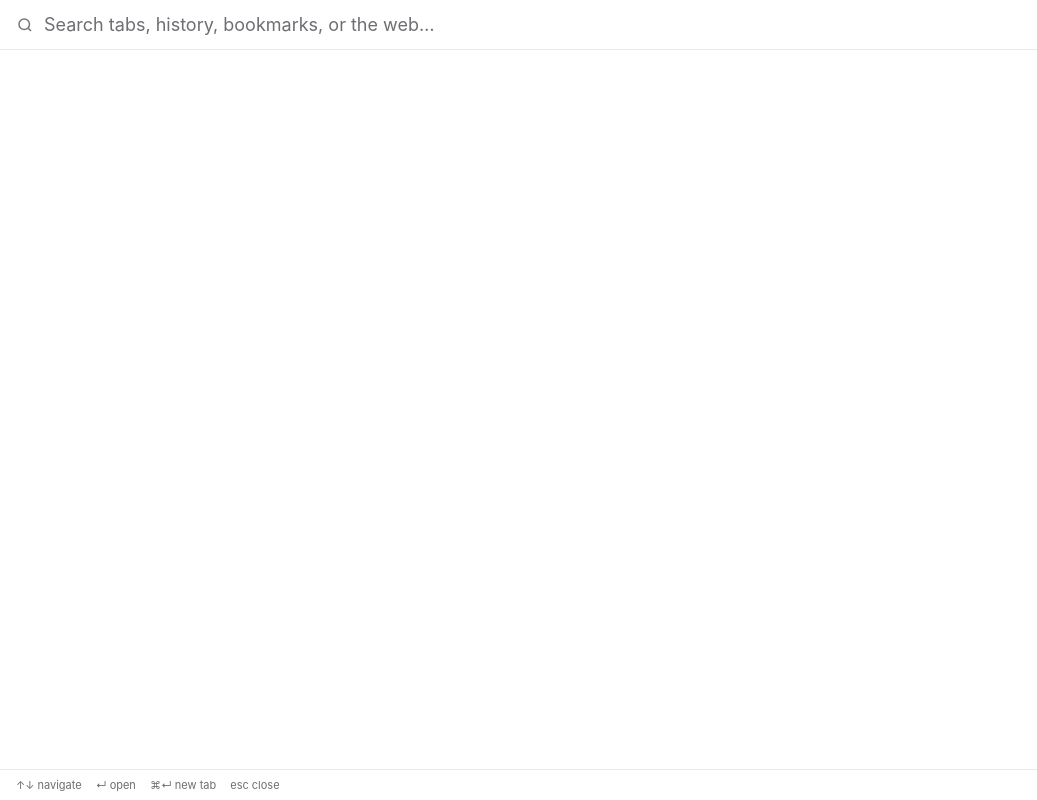
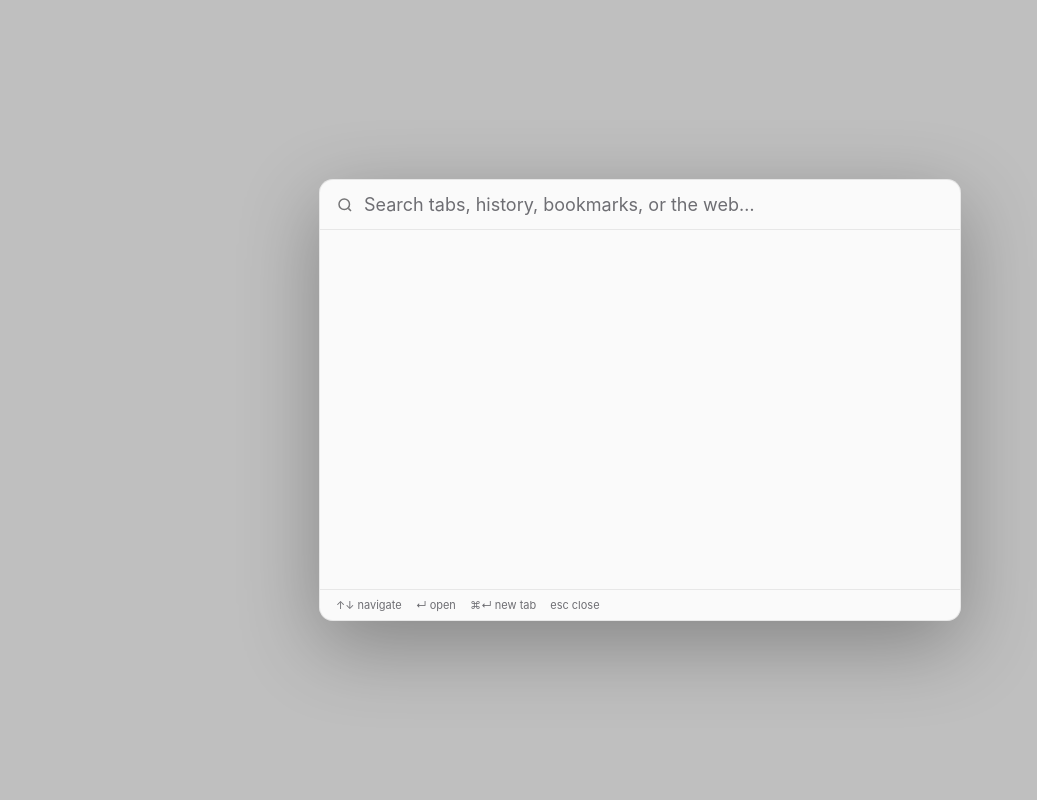
Before and after one commit to arsso/msearch-chrome-extension, a website with bundled scripts: page src/palette/palette.html in a window 1280 px wide. Shown: the whole page, without its empty margins (0-1037 px from the left). Built offline with nearby package versions, Linux system fonts and the light colour scheme; no server answers.

Commit message:
esc problem fixed

```diff
--- a/src/host.js
+++ b/src/host.js
@@ -106,7 +106,7 @@ export function createHostController(api) {
     await ready;
     const [tab] = await api.tabs.query({ active: true, lastFocusedWindow: true });
     if (!tab) return openFallback(null);
-    if (tab.windowId === fallback.windowId) return openFallback(tab);
+    if (tab.windowId === fallback.windowId) return closeFallback();
     if (await sendToggle(tab.id)) return;
     if (canInject(tab.url)) {
       try {
--- a/src/palette/palette.css
+++ b/src/palette/palette.css
@@ -3,12 +3,16 @@
   .ms-root { color: #f5f5f7; --ms-bg: rgba(32,32,36,0.94); --ms-border: rgba(255,255,255,0.1); --ms-muted: #a1a1a6; --ms-sel: rgba(255,255,255,0.08); }
 }
 .ms-root[data-host="overlay"] { position: fixed; inset: 0; z-index: 2147483647; display: flex; align-items: flex-start; justify-content: center; padding-top: 14vh; }
-.ms-root[data-host="window"] { position: fixed; inset: 0; display: block; }
+/* The fallback window is created at panel size, but Chrome opens it fullscreen when the
+   parent window is fullscreen (macOS); then the panel sits centred on a backdrop like the overlay. */
+.ms-root[data-host="window"] { position: fixed; inset: 0; display: flex; align-items: center; justify-content: center; }
 .ms-root[hidden] { display: none !important; }
 .ms-backdrop { position: absolute; inset: 0; background: rgba(0,0,0,0.25); }
-.ms-root[data-host="window"] .ms-backdrop { display: none; }
 .ms-panel { position: relative; width: min(640px, calc(100vw - 32px)); background: var(--ms-bg); backdrop-filter: blur(24px); -webkit-backdrop-filter: blur(24px); border: 1px solid var(--ms-border); border-radius: 14px; box-shadow: 0 24px 80px rgba(0,0,0,0.3); overflow: hidden; display: flex; flex-direction: column; }
-.ms-root[data-host="window"] .ms-panel { width: 100%; height: 100%; border: 0; border-radius: 0; box-shadow: none; }
+.ms-root[data-host="window"] .ms-panel { width: min(640px, 100vw); height: min(440px, 100vh); border: 0; border-radius: 0; box-shadow: none; }
+@media (min-width: 700px) {
+  .ms-root[data-host="window"] .ms-panel { border: 1px solid var(--ms-border); border-radius: 14px; box-shadow: 0 24px 80px rgba(0,0,0,0.3); }
+}
 .ms-inputwrap { display: flex; align-items: center; gap: 10px; padding: 14px 16px; border-bottom: 1px solid var(--ms-border); }
 .ms-inputwrap svg { width: 18px; height: 18px; flex: none; opacity: 0.6; }
 .ms-input { all: unset; flex: 1; font: inherit; font-size: 18px; color: inherit; min-width: 0; }
--- a/src/palette/palette.js
+++ b/src/palette/palette.js
@@ -29,7 +29,7 @@ function hostOf(url) {
   try { return new URL(url).host; } catch { return url ?? ''; }
 }
 
-export function createPalette({ root, host, send, onClose = () => {}, faviconUrl = null }) {
+export function createPalette({ root, host, send, onClose = () => {}, faviconUrl = null, captureKeys = true }) {
   const rootEl = el('div', 'ms-root');
   rootEl.dataset.host = host;
   rootEl.hidden = true;
@@ -120,25 +120,46 @@ export function createPalette({ root, host, send, onClose = () => {}, faviconUrl
     close();
   }
 
-  function onKey(e) {
+  // Keys are taken on the window in the capture phase, before any page or
+  // other-extension handler and regardless of where focus is. The palette
+  // lives in a closed shadow root, so the page sees focus on the host element,
+  // not on a text field, and some scripts (and sites that pull focus back to
+  // their own input) would otherwise treat the keystrokes as their own.
+  const win = root.ownerDocument.defaultView;
+  function hasFocus() {
+    return (root.activeElement ?? root.ownerDocument.activeElement) === input;
+  }
+  function onKeyDown(e) {
     if (!open) return;
-    // Nothing typed into the palette may reach the page's own shortcut handlers.
-    e.stopPropagation();
+    e.stopImmediatePropagation();
     switch (e.key) {
       case 'ArrowDown': selected = Math.min(results.length - 1, selected + 1); updateSelection(); break;
       case 'ArrowUp': selected = Math.max(0, selected - 1); updateSelection(); break;
       case 'Tab': selected = e.shiftKey ? Math.max(0, selected - 1) : Math.min(results.length - 1, selected + 1); updateSelection(); break;
       case 'Enter': choose({ meta: e.metaKey || e.ctrlKey }); break;
       case 'Escape': close(); break;
-      default: return;
+      default:
+        // A character must land in the palette even if the page moved focus.
+        if (!hasFocus()) input.focus();
+        return;
     }
     e.preventDefault();
   }
+  function swallow(e) { if (open) e.stopImmediatePropagation(); }
+  function handleKey(e) { if (e.type === 'keydown') onKeyDown(e); else swallow(e); }
+  // Listeners on the same target run in registration order, so a host that can
+  // register earlier than the page (the content script at document_start) does
+  // so itself and forwards to handleKey instead.
+  function listen(on) {
+    if (!captureKeys) return;
+    const f = on ? 'addEventListener' : 'removeEventListener';
+    for (const type of ['keydown', 'keyup', 'keypress']) win[f](type, handleKey, true);
+  }
 
-  rootEl.addEventListener('keydown', onKey);
-  for (const type of ['keyup', 'keypress']) rootEl.addEventListener(type, (e) => e.stopPropagation());
   input.addEventListener('input', scheduleQuery);
   rootEl.querySelector('.ms-backdrop').addEventListener('click', () => close());
+  // A press on the panel's own chrome (list padding, footer) must not move focus off the input.
+  rootEl.querySelector('.ms-panel').addEventListener('mousedown', (e) => { if (e.target !== input) e.preventDefault(); });
 
   function openPalette() {
     if (open) return;
@@ -149,6 +170,7 @@ export function createPalette({ root, host, send, onClose = () => {}, faviconUrl
     selected = 0;
     showError('');
     render();
+    listen(true);
     input.focus();
     query('');
   }
@@ -157,10 +179,11 @@ export function createPalette({ root, host, send, onClose = () => {}, faviconUrl
     if (!open) return;
     open = false;
     clearTimeout(timer);
+    listen(false);
     rootEl.hidden = true;
     input.blur();
     onClose();
   }
 
-  return { open: openPalette, close, isOpen: () => open };
+  return { open: openPalette, close, isOpen: () => open, handleKey };
 }
```
Also changed, not shown: src/overlay.js (+12 -1 lines), test/host.test.js (+6 -3 lines), test/manifest.test.js (+1 -1 lines), README.md, src/manifest.json.
